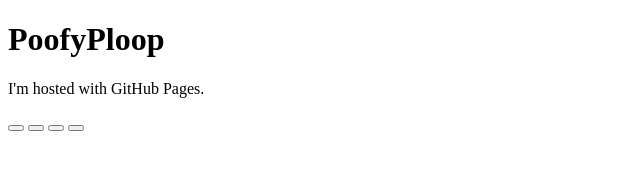
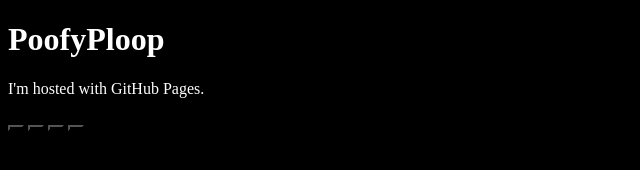
Before and after one commit to PoofyPloop/poofyploop.github.io, a plain HTML site: page index.html in a window 1280 px wide. Shown: the whole page, without its empty margins (0-640 px from the left). Drawn offline with Linux system fonts and the light colour scheme.

Commit message:
testing css

```diff
--- a/index.html
+++ b/index.html
@@ -9,3 +9,13 @@
     <button><i class="fa-brands fa-twitch"></i></button>
 </body>
 </html>
+
+<style>
+    * {
+        background-color: black;
+        color: white;
+    }
+</style>
+
+<script>
+</script>
```
